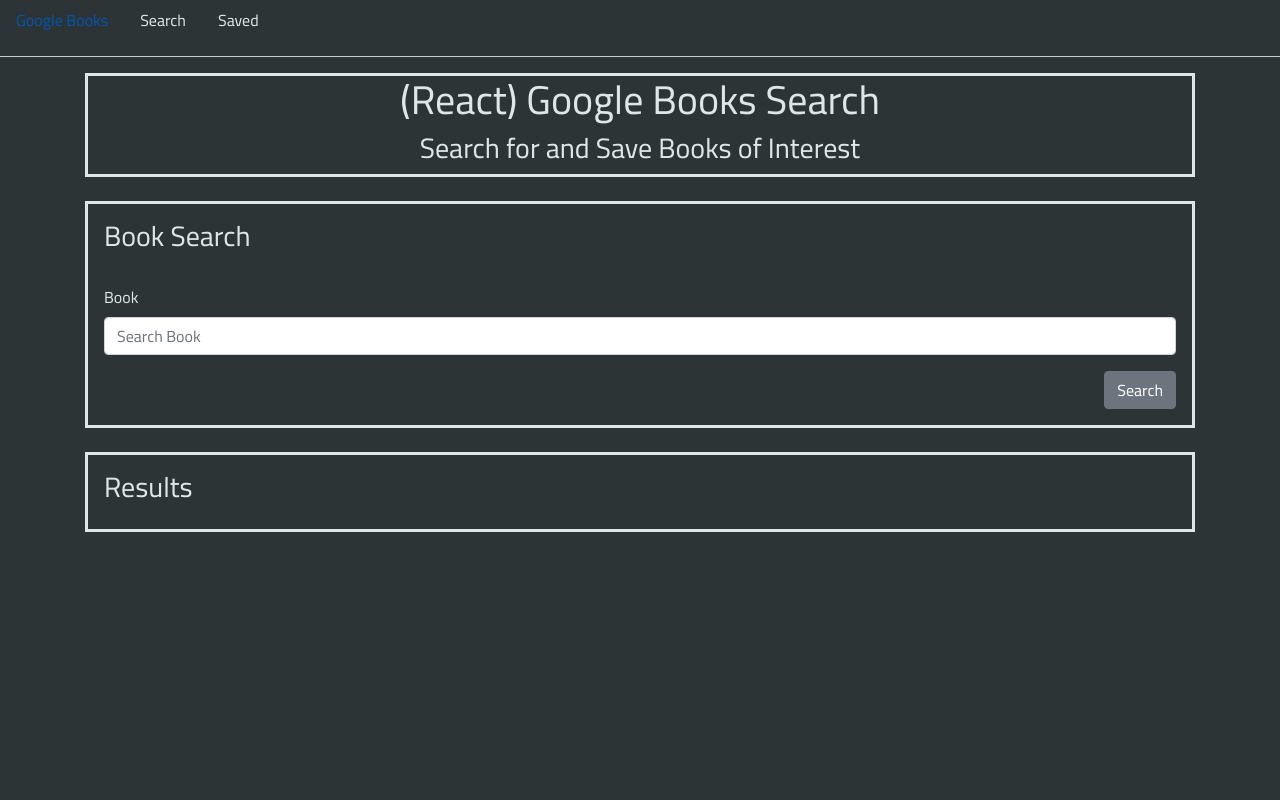
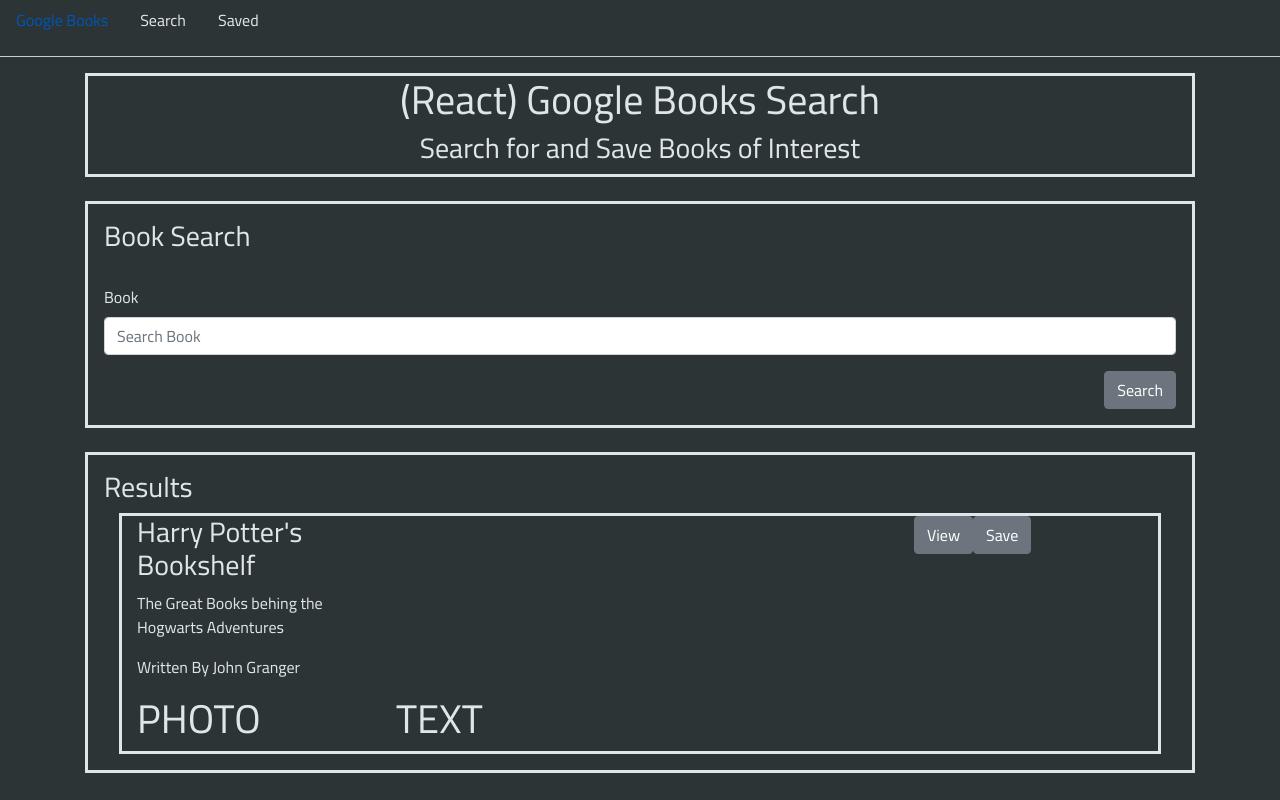
Before and after one commit to bhamann-collab/Google-Books-Search, a React (Create React App) app in the folder client/: page / in a window 1280 px wide. Built offline with nearby package versions, Linux system fonts and the light colour scheme.

Commit message:
BookResult component initialized

```diff
--- /dev/null
+++ b/client/src/components/Search/BookResult.js
@@ -0,0 +1,39 @@
+import React from 'react'
+import { Container, Row, Col, Button } from 'reactstrap';
+
+const BookResult = () => {
+    return (
+        <Container fluid>
+            <Row>
+                <Col>
+                    <div className="bookResult">
+                        <Container fluid>
+                            <Row>
+                                <Col xs="3">
+                                    <h3>Harry Potter's Bookshelf</h3>
+                                    <p>The Great Books behing the Hogwarts Adventures</p>
+                                    <p>Written By John Granger</p>
+                                </Col>
+                                <Col xs="6"></Col>
+                                <Col xs="3">
+                                    <Button>View</Button>
+                                    <Button>Save</Button>
+                                </Col>
+                            </Row>
+                            <Row>
+                                <Col xs="3">
+                                    <h1>PHOTO</h1>
+                                </Col>
+                                <Col xs="9">
+                                    <h1>TEXT</h1>
+                                </Col>
+                            </Row>
+                        </Container>
+                    </div>
+                </Col>
+            </Row>
+        </Container>
+    )
+}
+
+export default BookResult
--- a/client/src/components/Search/BookResultList.js
+++ b/client/src/components/Search/BookResultList.js
@@ -1,5 +1,6 @@
 import React from 'react';
-import {Container, Row, Col} from 'reactstrap';
+import { Container, Row, Col } from 'reactstrap';
+import BookResult from './BookResult';
 
 const BookResultList = () => {
     return (
@@ -8,6 +9,7 @@
                 <Col>
                     <div className="bookResultListContainer p-3">
                         <h3>Results</h3>
+                        <BookResult />
                     </div>
                 </Col>
             </Row>
--- a/client/src/components/Search/Search.css
+++ b/client/src/components/Search/Search.css
@@ -15,6 +15,10 @@
     justify-content: right;
 }
 
+.bookResult {
+    border: 3px solid #dfe6e9;
+}
+
 #bookValue {
     color: black;
 }
```
